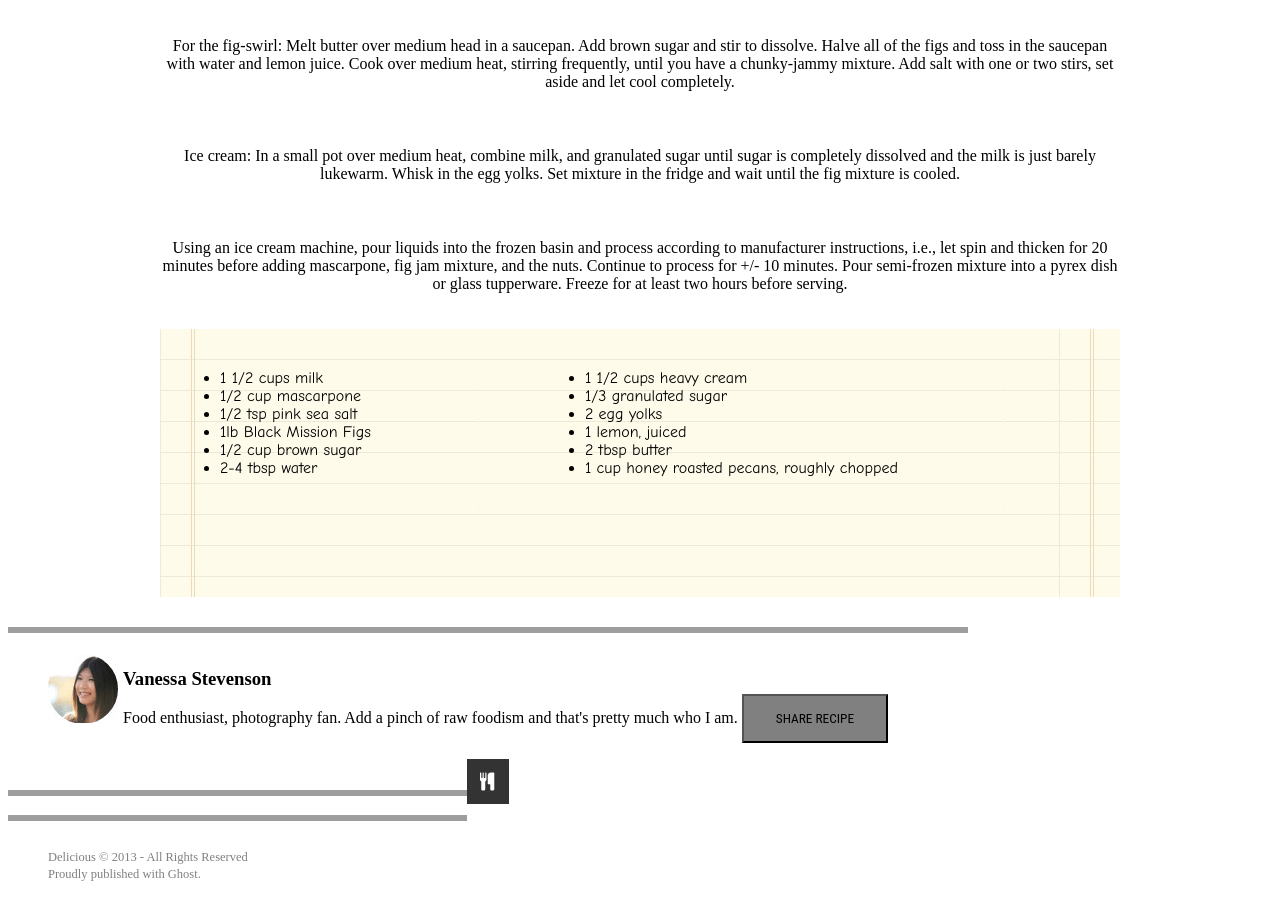
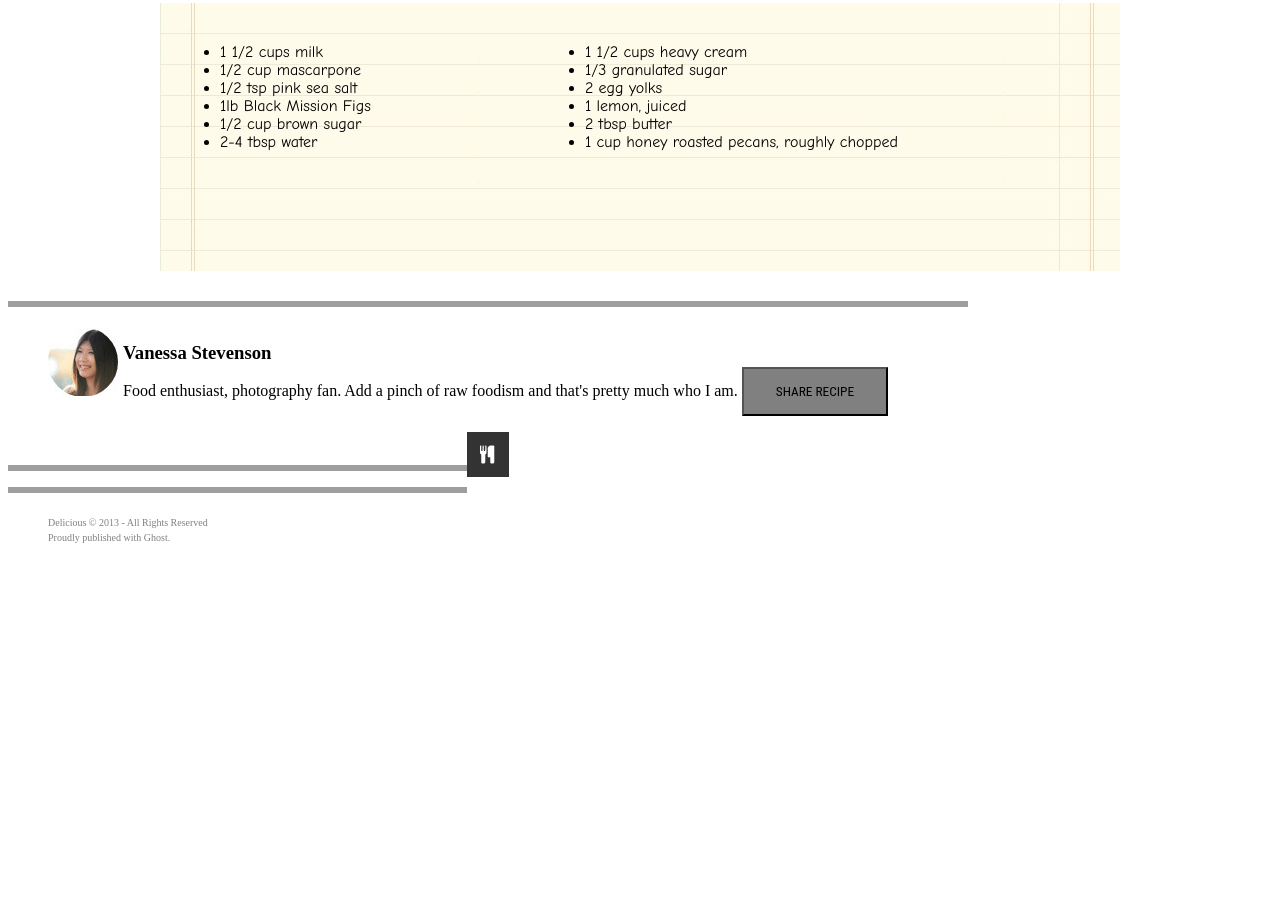
Before and after one commit to WGJBV/chocolate-pizza, a plain HTML site: page index.html in a window 1280 px wide. Shown: the part 1236-2133 px from the top of the page. After the commit the page ends 1793 px from the top, so only its background shows below. Drawn offline with Linux system fonts and the light colour scheme; grey boxes are pictures that could not be loaded.

Commit message:
unfucked css file

```diff
--- a/style.css
+++ b/style.css
@@ -1,13 +1,8 @@
-<<<<<<< HEAD
+
 header {
   width: 960px;
   margin-left: 200px;
   height: 70px;
-}
-
-header h2 {
-  font-family: "Pacifico", serif;
-  font-size: 28px;
 }
 
 header hr {
@@ -17,15 +12,10 @@ header hr {
   repeat-x 0 0;
   border: 0;
   }
-=======
-header h2 {
-  font-family: "Pacifico", serif;
-  font-size: 48px;
-}
+
 nav {
   margin: 0px auto;
 }
->>>>>>> db7ceeb5ec9ed1888299e6091672b8d6149d10ec
 
 nav ul li {
   display: inline-block;
@@ -106,9 +96,7 @@ footer hr {
   repeat-x 0 0;
   border: 0;
 }
-footer {
-  width :960px;
-}
+
 button {
   padding : 15px 32px;
   font-family : "Roboto Condensed", serif;
@@ -117,20 +105,3 @@ button {
 footer ul li {
   display: inline-block;
 }
-#copyright {
-  color : gray;
-  font-size : 15px;
-  display : block;
-}
-#copyright hr {
-  width : 459px;
-  display: inline-block;
-}
-#copyright img {
-  display: inline;
-}
-footer hr {
-  height: 6px;
-	background: url(http://ibrahimjabbari.com/english/images/hr-11.png) repeat-x 0 0;
-  border: 0;
-}
```
